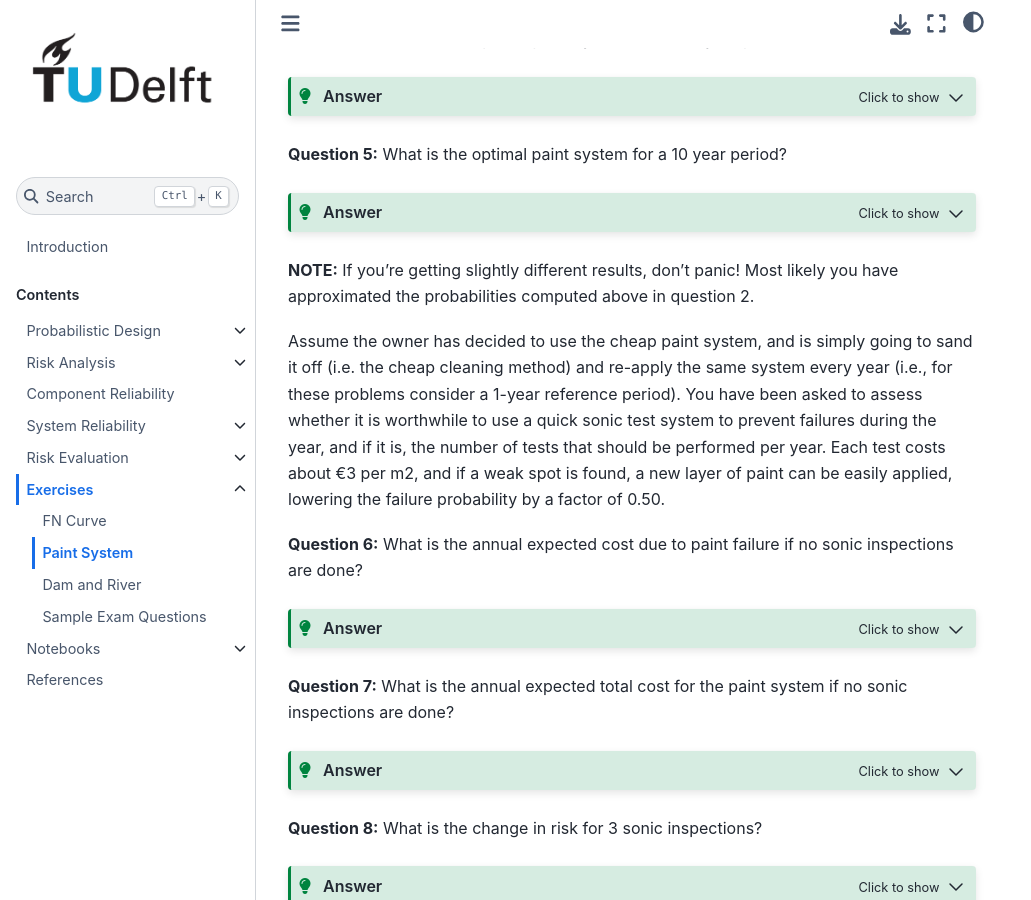
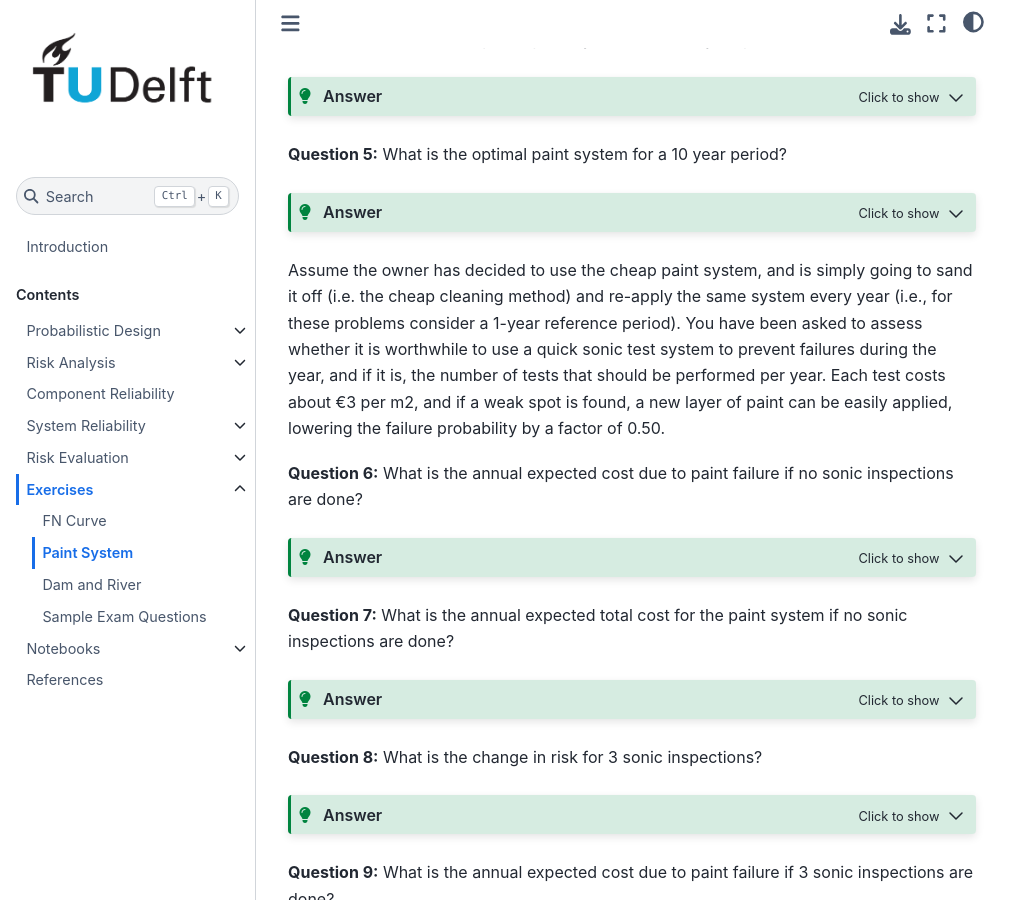
Before and after one commit to prob-design/risk-reliability, a Jupyter Book: the page built from book/exercises/exercise-paint.md, in a window 1280 px wide and 900 px high, scrolled down 1144 px. Shown: the whole window, without its empty margins (0-1031 px from the left). Built offline with Jupyter Book 1.0.4 settings and Sphinx 7.4.7 and the Sphinx Book theme 1.1.4, drawn with Linux system fonts in a browser that asks for light colours; some of the changed lines change nothing that is shown.

Commit message:
exercises

````diff
--- a/book/exercises/exercise-paint.md
+++ b/book/exercises/exercise-paint.md
@@ -60,7 +60,7 @@
 :class: tip, dropdown
 
 $$
-40 + 20 + 0.002 \cdot (500 + 40 + 20) = \unicode{0x20AC}61.12 /\mathrm{m^2}
+40 + 20 + 0.002 \cdot (500 + 40 + 20) = \euro{} 61.12 /\mathrm{m^2}
 $$
 ```
 
@@ -90,14 +90,15 @@
 
 | Paint            | Cleaning   | Expected cost [€/10 yr] |
 |-------           |---         | ---                  |
-|   High-Quality   | Stripping  | **71.1**        	   |
-|   High-Quality   | Sanding    | 150.6                |
-|   Low-Quality    | Stripping  | 91.6                 |
-|   Low-Quality    | Sanding    | 375.2                |
+|   High-Quality   | Stripping  | **71.10**            |
+|   High-Quality   | Sanding    | 144.70               |
+|   Low-Quality    | Stripping  | 91.63                |
+|   Low-Quality    | Sanding    | 366.94               |
 
 High Quality Paint + High Quality Cleaning
+
+**NOTE:** If you're getting slightly different results, don't panic! Most likely you have approximated the probabilities computed above in question 2.
 ```
-**NOTE:** If you're getting slightly different results, don't panic! Most likely you have approximated the probabilities computed above in question 2.
 
 Assume the owner has decided to use the cheap paint system, and is simply going to sand it off (i.e. the cheap cleaning method) and re-apply the same system every year (i.e., for these problems consider a 1-year reference period). You have been asked to assess whether it is worthwhile to use a quick sonic test system to prevent failures during the year, and if it is, the number of tests that should be performed per year. Each test costs about €3 per m2, and if a weak spot is found, a new layer of paint can be easily applied, lowering the failure probability by a factor of 0.50.
 
````
Also changed, not shown: book/exercises/exercise-sample-exam.md (+0 -1 lines), book/exercises/exercise-dam.md (line endings or trailing spaces).
